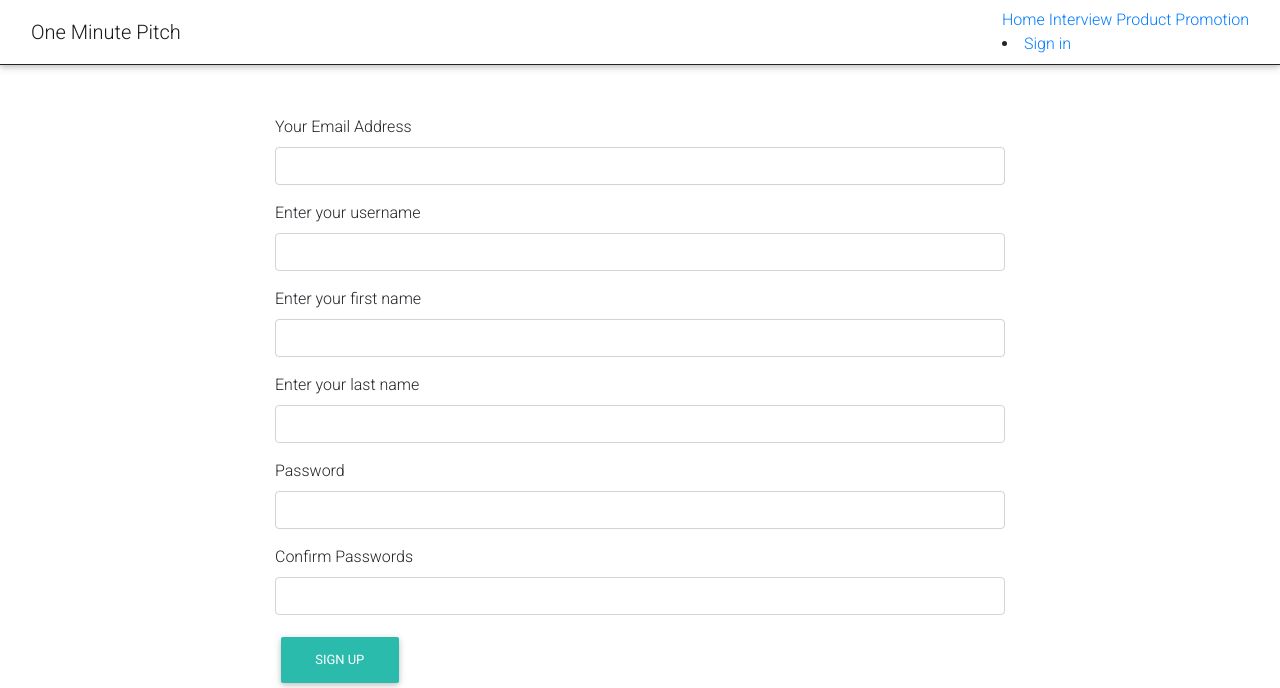
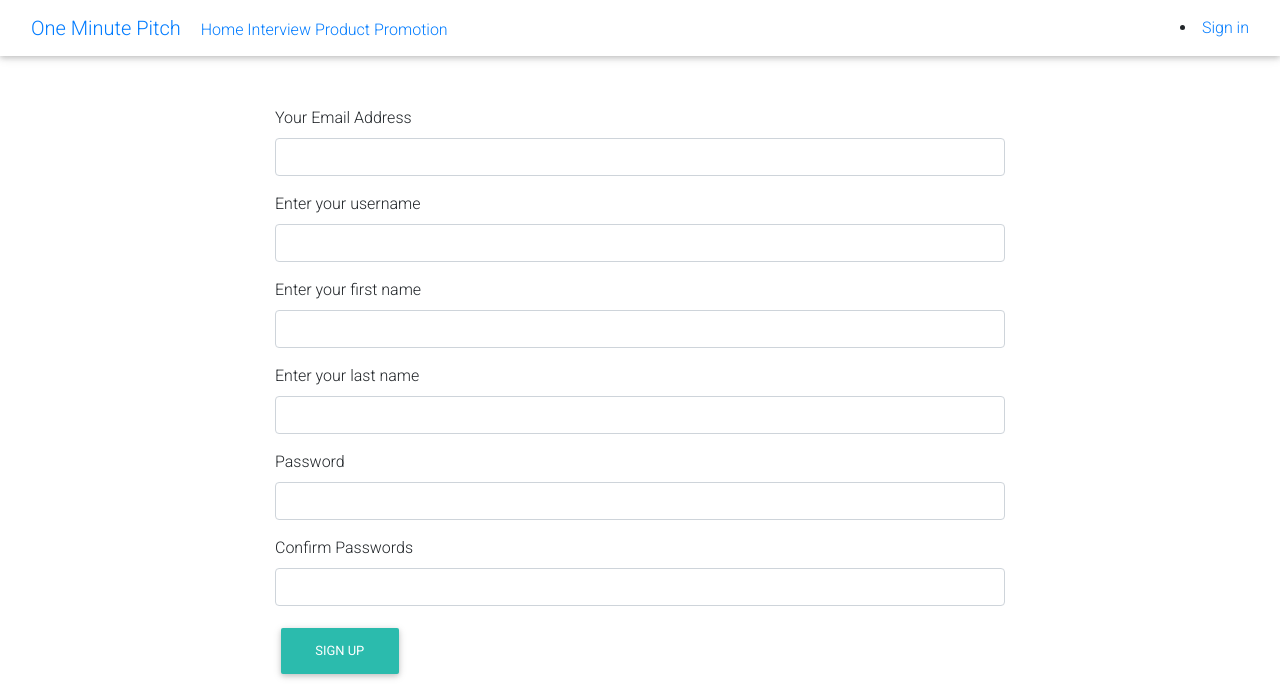
Before and after one commit to NgugiMuthoni/Pitchapp, a Flask app: page /authenticate/register in a window 1280 px wide. Shown: the top 688 px of the page. Run offline with Flask 2, Linux system fonts and the light colour scheme; some libraries are stand-ins or nearby versions.

Commit message:
--- Auto-Git Commit ---

```diff
--- a/app/templates/navbar.html
+++ b/app/templates/navbar.html
@@ -1,32 +1,19 @@
-<div class="navbar navbar-light" role="navigation" style="margin-bottom:0; border-bottom: 1px solid;">
+<div class="navbar" role="navigation">
     <div class="container-fluid">
         <div class="navbar-header">
             <a href="/" class="navbar-brand"> One Minute Pitch </a>
+            <a href="/">Home</a>
+            <a class="navbar-item" href="{{url_for('main.interview_pitches')}}">Interview</a>
+            <a class="navbar-item" href="{{url_for('main.product_pitches')}}">Product</a>
+            <a class="navbar-item mr-auto" href="{{url_for('main.promotion_pitches')}}">Promotion</a>
         </div>
         <div>
-                <ul class="nav navbar-nav navbar-right"></ul>
-                    <a href="/">Home</a>
-                    <a class="navbar-link" href="{{url_for('main.interview_pitches')}}">Interview</a>
-                    <a class="navbar-link" href="{{url_for('main.product_pitches')}}">Product</a>
-                    <a class="navbar-link mr" href="{{url_for('main.promotion_pitches')}}">Promotion</a>
-
-
-
                     {% if current_user.is_authenticated %}
-                    <li class="nav-item">
-                        <div class="dropdown">
-                            <button class="btn btn-secondary dropdown-toggle" type="button" id="dropdownMenuButton" data-toggle="dropdown" aria-haspopup="true" aria-expanded="false">
-                              Dropdown button
-                            </button>
-                            <div class="dropdown-menu" aria-labelledby="dropdownMenuButton">
-                              <a class="dropdown-item" href="#">Action</a>
-                              <a class="dropdown-item" href="#">Another action</a>
-                              <a class="dropdown-item" href="#">Something else here</a>
-                            </div>
-                          </div>
+                    <a class="navbar-item btn" href="{{url_for('main.profile',uname=current_user.username)}}">Profile</a>
+                    <a class="navbar-item btn" href="{{url_for('main.user_pitches',uname=current_user.username)}}">My Pitches</a>
+                    <a class="navbar-item btn" href="{{url_for('auth.logout')}}">Sign out</a>
                     {% else %}
                     <li><a href="{{url_for('auth.login')}}">Sign in</a></li>
-                </ul>
                 {%endif%}
             </div>
     </div>
```
Also changed, not shown: app/static/Screenshot_from_2020-04-25_18-14-27.png (added).
